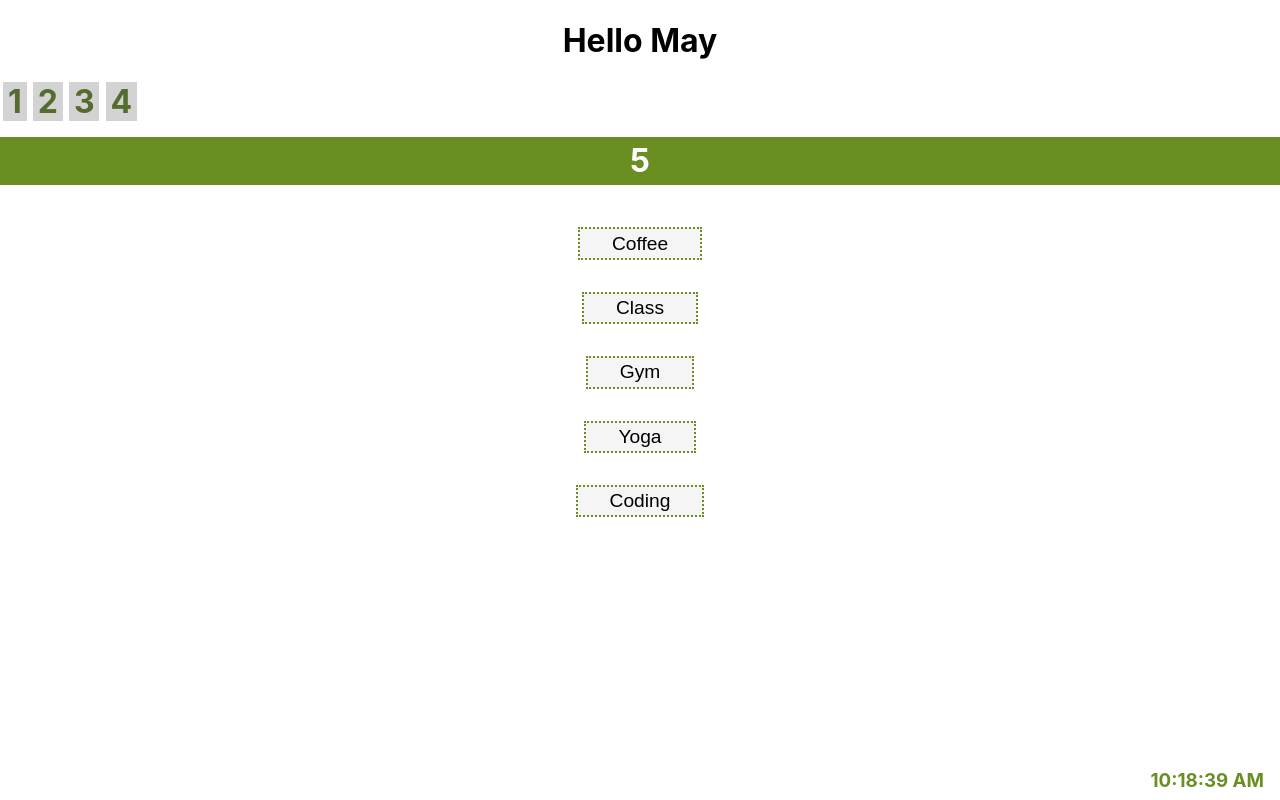
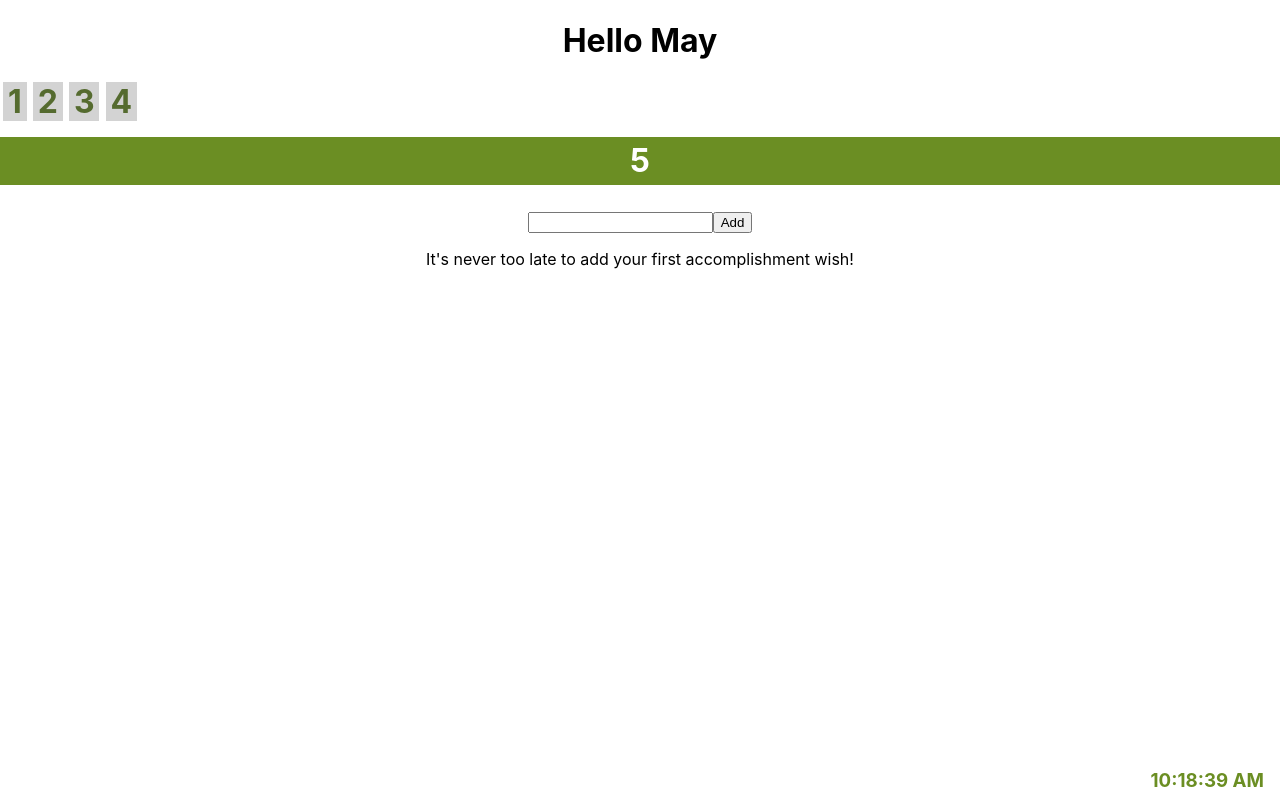
Before and after one commit to jianingroja/2023-react-practice, a React (Create React App) app: page / in a window 1280 px wide. Built offline with nearby package versions, Linux system fonts and the light colour scheme.

Commit message:
refactor: show accomplishment list based on state

```diff
--- /dev/null
+++ b/src/AccomplishmentList.js
@@ -0,0 +1,23 @@
+import React from 'react';
+import AccomplishmentUnit from './AccomplishmentUnit';
+
+const AccomplishmentList = ({ accomp }) => {
+  // empty list
+  if (!accomp.length) {
+    return (
+      <p className="empty-list-placeholder">
+        It's never too late to add your first accomplishment wish!
+      </p>
+    );
+  }
+
+  return (
+    <>
+      {accomp.map((accomplishment, index) => (
+        <AccomplishmentUnit key={index} accomplishment={accomplishment.name} />
+      ))}
+    </>
+  );
+};
+
+export default AccomplishmentList;
--- a/src/AccomplishmentSection.js
+++ b/src/AccomplishmentSection.js
@@ -1,14 +1,22 @@
 import React from 'react';
-import AccomplishmentUnit from './AccomplishmentUnit';
+import { useState } from 'react';
+import AccomplishmentList from './AccomplishmentList';
+import AccomplishmentInput from './AccomplishmentInput';
 
-const accomplishmentArr = ['Coffee', 'Class', 'Gym', 'Yoga', 'Coding'];
+// const accomplishmentArr = ['Coffee', 'Class', 'Gym', 'Yoga', 'Coding'];
 
 const AccomplishmentSection = () => {
+  // todo RENAME this state series
+  const [accomp, setAccomp] = useState([]);
+
+  const handleAddClick = newAccomp => {
+    setAccomp([...accomp, newAccomp]);
+  };
+
   return (
     <>
-      {accomplishmentArr.map((accomplishment, index) => (
-        <AccomplishmentUnit key={index} accomplishment={accomplishment} />
-      ))}
+      <AccomplishmentInput handleAddClick={handleAddClick} />
+      <AccomplishmentList accomp={accomp} />
     </>
   );
 };
```
